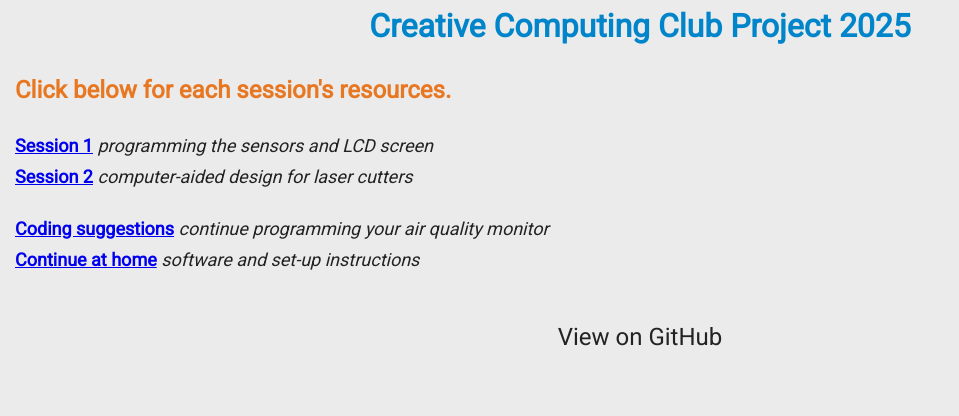
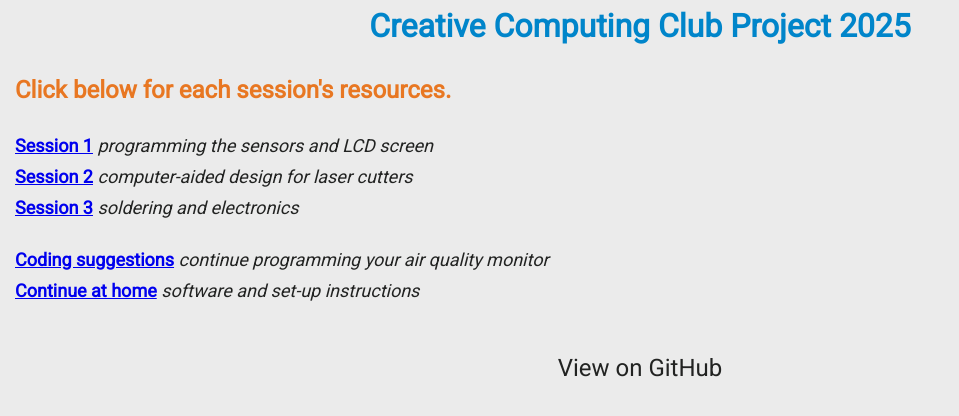
Before and after one commit to ScienceOxford/air-quality-monitors, a plain HTML site: page docs/index.html in a window 1280 px wide. Shown: the part 286-702 px from the top of the page, without its empty margins (0-959 px from the left). Drawn offline with Linux system fonts and the light colour scheme.

Commit message:
update session 3

```diff
--- a/docs/index.html
+++ b/docs/index.html
@@ -27,7 +27,7 @@
     <p><strong><a href="session2.html">Session 2</a></strong>
       <em>computer-aided design for laser cutters</em></p>
 
-    <p hidden><strong><a href="session3.html">Session 3</a></strong>
+    <p><strong><a href="session3.html">Session 3</a></strong>
       <em>soldering and electronics</em></p>
 
     <p hidden><strong><a href="session4.html">Session 4</a></strong>
```
Also changed, not shown: docs/session3.html (+1 -1 lines), 1 other file.
